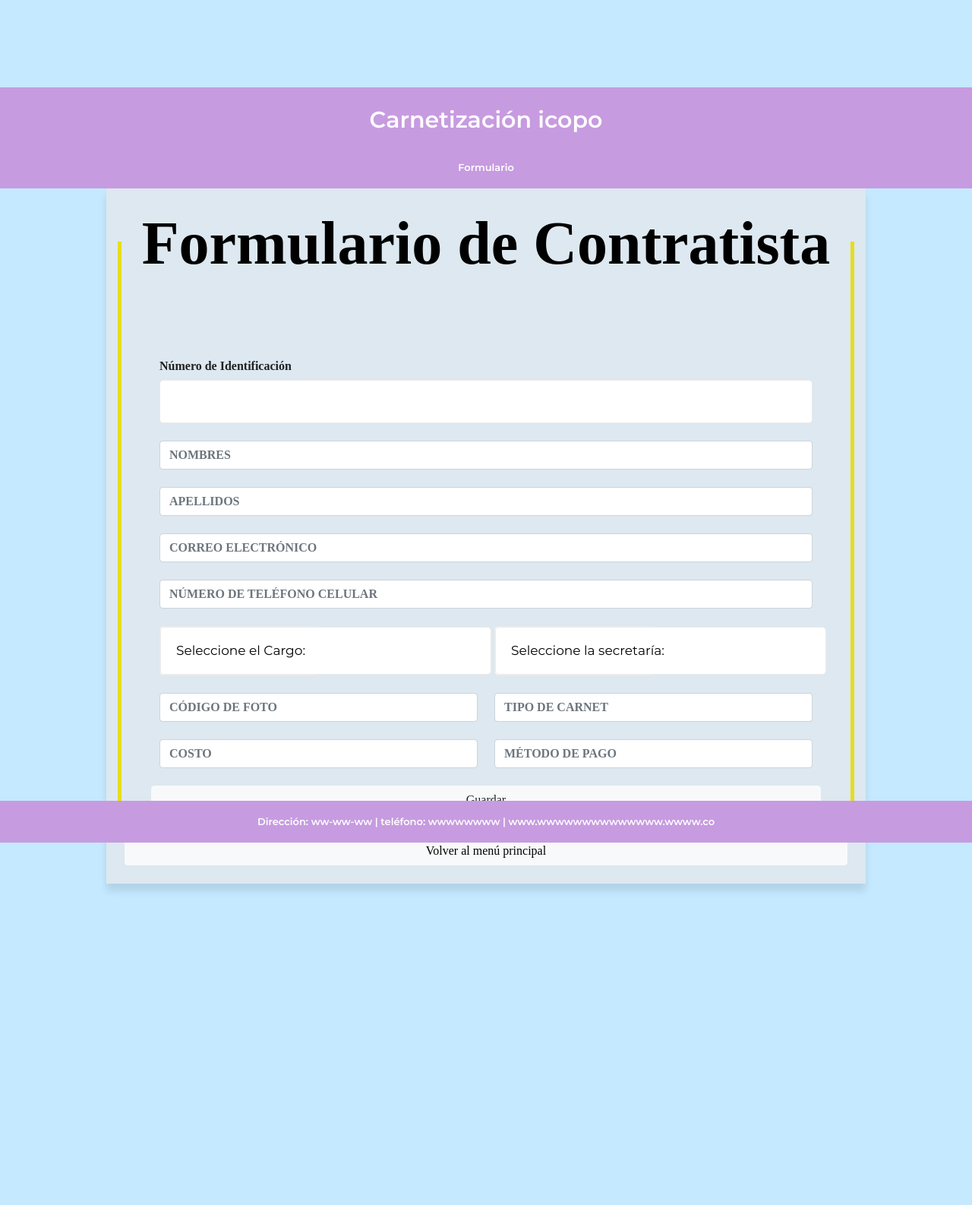
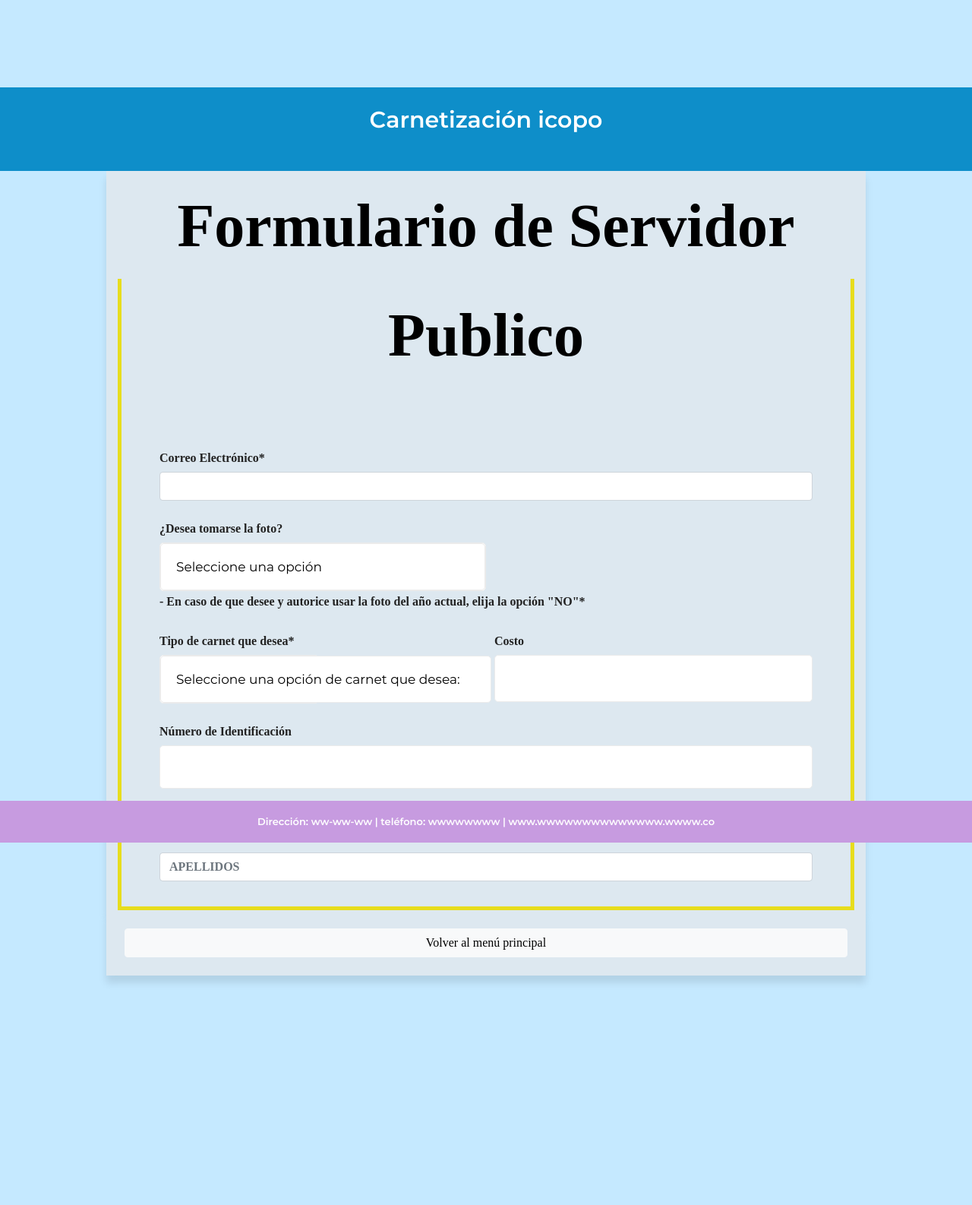
Before and after one commit to Quercus28/Carnetizacion, a PHP site: page /form_official.php in a window 1280 px wide. Shown: the whole page at 76% size. Before the commit the page ends 1173 px from the top, so only its background shows below. Run offline with PHP 8.4, Linux system fonts and the light colour scheme; some libraries are stand-ins or nearby versions.

Commit message:
modificando el formulario oficial y el header

```diff
--- a/form_official.php
+++ b/form_official.php
@@ -3,8 +3,8 @@
     include("includes/header.php")
 ?>
 
-<header class="page-header font-small text-center pt-4 pb-3" style="background-color:#c79be0; color:white" >
-    <a> Formulario </a>
+<header class="page-header font-small text-center pt-4 pb-3" style="background-color:#0E8EC9; color:white" >
+
 </header>
 
 <div class="main">
@@ -22,12 +22,59 @@
         <div class="container">
             <fieldset>
             <legend>
-                Formulario de Contratista
+                Formulario de Servidor Publico
             </legend>
             <div class="signup-content">
-                <form action="save_official.php" method="POST" class="signup-form">
+                <form action="save_official.php" method="POST" id="signup-form" class="signup-form">
 
-                        <div class="form-group" >
+                <div class="form-group">
+                            <label for="email">Correo Electrónico*</label>
+                            <input
+                            type="email"
+                            name="in_email"
+                            class="form-control"
+                            id="email"
+                            required>
+                        </div>
+
+
+                        <!--falta revisar este selec nuevo-->
+                        <div class="form-group">
+                            <label for="caja">¿Desea tomarse la foto?</label>
+                            <div class="select-list1">
+                                <select name="caja" id="caja" required>
+                                    <option value="NG">Seleccione una opción</option>
+                                    <option value="SI">Si</option>
+                                    <option value="NO">No</option>
+                                </select>
+                            </div>
+                            <label for="">- En caso de que desee y autorice usar la foto del año actual, elija la opción "NO"*</label>
+                        </div>
+                         <!--falta revisar este selec nuevo-->
+                        <div class="form-row">
+                            <div class="form-group">
+                                <label for="tipo">Tipo de carnet que desea*</label>
+                                <div class="select-list1">
+                                    <select name="tipo" id="tipo" required>
+                                        <option value="NG">Seleccione una opción de carnet que desea:</option>
+                                        <option value="carnet">Solo carnet</option>
+                                        <option value="completo">Carnet, porta - carnet y cinta</option>
+                                        <option value="copia">Copia de solo carnet</option>
+                                        <option value="copiacompleto">Copia de carnet, porta - carnet y cinta</option>
+                                    </select>
+                                </div>
+                            </div>
+
+
+                            <div class="form-group">
+                                <label for="Costo">Costo</label>
+                                <input type="text" disabled=disabled class="form-input" name="Costo" id="caja"/>
+
+
+                            </div>
+                        </div>
+
+                <div class="form-group" >
                             <label for="in_identification">Número de Identificación</label>
                             <input
                                 type="number"
@@ -56,7 +103,10 @@
                                 style = "resize:none;"
                                 required>
                         </div>
-                        <div class="form-group">
+
+
+                        <!--<div class="form-group">
+                            <label for="email">Correo Electrónico*</label>
                             <input
                                 type="email"
                                 name="in_email"
@@ -64,7 +114,7 @@
                                 placeholder="Correo electrónico"
                                 style = "resize:none;"
                                 required>
-                        </div>
+                        </div>-->
                         <div class="form-group">
                             <input
                                 type="number"
--- a/includes/header.php
+++ b/includes/header.php
@@ -22,7 +22,7 @@
     <link rel="stylesheet" href="css/style.css">
 
 
-    <header class="page-header  text-center pt-3" style="background-color:#c79be0;font-size:30px; color:white">
+    <header class="page-header  text-center pt-3" style="background-color:#0E8EC9;font-size:30px; color:white">
         <a>Carnetización icopo</a>
     </header>
 
```
